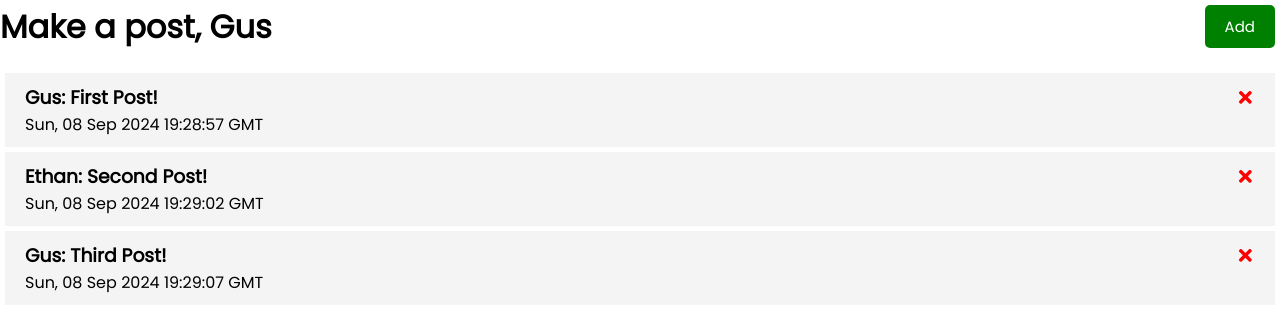
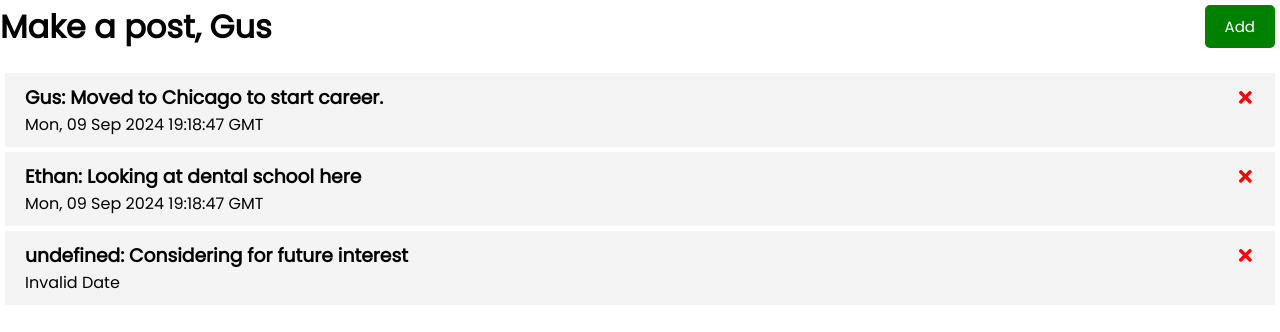
Before and after one commit to gpaddock/post-app, a React (Create React App) app: page / in a window 1280 px wide. Shown: the top 332 px of the page. Built offline with nearby package versions, Linux system fonts and the light colour scheme; data requests are answered from the project's data file.

Commit message:
final working build

```diff
--- /dev/null
+++ b/db.json
@@ -0,0 +1,24 @@
+{
+  "posts": [
+    {
+      "id": "1",
+      "user": "Gus",
+      "city": "Chicago, IL",
+      "content": "Moved to Chicago to start career.",
+      "time": "1725909527671"
+    },
+    {
+      "id": "2",
+      "user": "Ethan",
+      "city": "San Francisco, CA",
+      "content": "Looking at dental school here",
+      "time": "1725909527671"
+    },
+    {
+      "id": "82ab",
+      "content": "Considering for future interest",
+      "location": "Washington, D.C",
+      "time": "2024-09-09T19:29:00.733Z"
+    }
+  ]
+}
--- a/package.json
+++ b/package.json
@@ -6,9 +6,11 @@
     "@testing-library/jest-dom": "^5.17.0",
     "@testing-library/react": "^13.4.0",
     "@testing-library/user-event": "^13.5.0",
+    "json-server": "^1.0.0-beta.2",
     "react": "^18.3.1",
     "react-dom": "^18.3.1",
     "react-icons": "^5.3.0",
+    "react-router-dom": "^6.26.2",
     "react-scripts": "5.0.1",
     "web-vitals": "^2.1.4"
   },
@@ -16,7 +18,8 @@
     "start": "react-scripts start",
     "build": "react-scripts build",
     "test": "react-scripts test",
-    "eject": "react-scripts eject"
+    "eject": "react-scripts eject",
+    "server": "json-server db.json -p 4000"
   },
   "eslintConfig": {
     "extends": [
--- a/src/App.js
+++ b/src/App.js
@@ -1,40 +1,48 @@
 import Header from "./components/Header"
 import Posts from "./components/Posts"
-import { useState } from 'react'
+import { useState, useEffect } from 'react'
 import MakePost from "./components/MakePost"
 
 function App() {
   const [showMakePost, setShowMakePost] = useState(false)
 
-  const [posts, setPosts] = useState(    [{
-    id: 1,
-    user: "Gus",
-    city: "Chicago, IL",
-    content:"First Post!",
-    time: new Date(Date.now())
-    },
-    {
-    id:2,
-    user: "Ethan",
-    city: "San Francisco, CA",
-    content:"Second Post!",
-    time: new Date(Date.now()+5000)
-},{
-    id:3,
-    user: "Gus",
-    city: "Chicago, IL",
-    content:"Third Post!",
-    time: new Date(Date.now()+10000)
-}])
+  const [posts, setPosts] = useState([])
+  useEffect(() => {
+    const getPosts = async () => {
+      const postsFromServer = await fetchPosts()
+      setPosts(postsFromServer)
+    }
+    getPosts()
+  }, [])
+  // fetch posts
+  const fetchPosts = async () =>{
+    const res = await fetch("http://localhost:4000/posts")
+    const data = await res.json()
+    return data
+  }
   // add post
-  const addPost = (post) =>{
-    const id = Math.floor(Math.random() * 10000) + 1
-    const newPost = {id, ...post}
-    console.log(newPost)
-    setPosts([...posts, newPost])
+  const addPost = async (post) =>{
+    const res = await fetch('http://localhost:4000/posts', {
+      method: 'POST',
+      headers:{
+        'Content-type': 'application/json'
+      },
+      body: JSON.stringify(post)
+    })
+    const data = await res.json()
+
+    setPosts([...posts, data])
+    // old method
+    // const id = Math.floor(Math.random() * 10000) + 1
+    // const newPost = {id, ...post}
+    // console.log(newPost)
+    // setPosts([...posts, newPost])
   }
   // remove post
-  const deletePost = (id) => {
+  const deletePost = async (id) => {
+    await fetch(`http://localhost:4000/posts/${id}`, {
+      method: 'DELETE'
+    })
     setPosts(posts.filter((post) => post.id !== id))
   }
 
--- a/src/components/Post.js
+++ b/src/components/Post.js
@@ -6,7 +6,7 @@ const Post = ({ post, onDelete }) => {
         <h3>{post.user + ": " + post.content}
         <FaTimes style={{color:'red', cursor:'pointer'}} onClick={() => onDelete(post.id)}/>
         </h3>
-        <p>{post.time.toUTCString()}</p>
+        <p>{new Date(Number(post.time)).toUTCString()}</p>
 
     </div>
   )
```
Also changed, not shown: sample_posts.json (deleted, +0 -18 lines), public/logo192.png (added), 1 other file (tests, documents, lock files or other folders).
